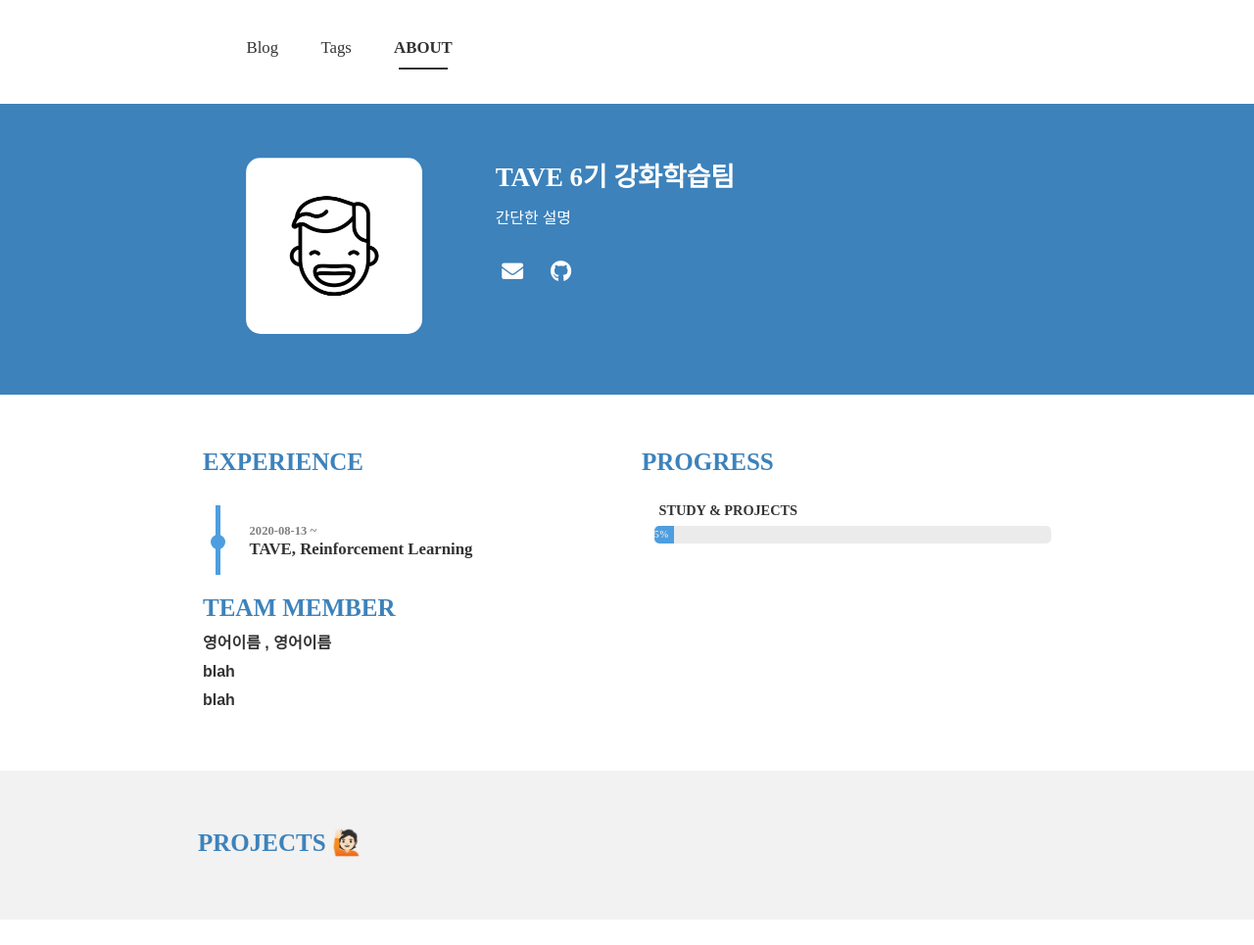
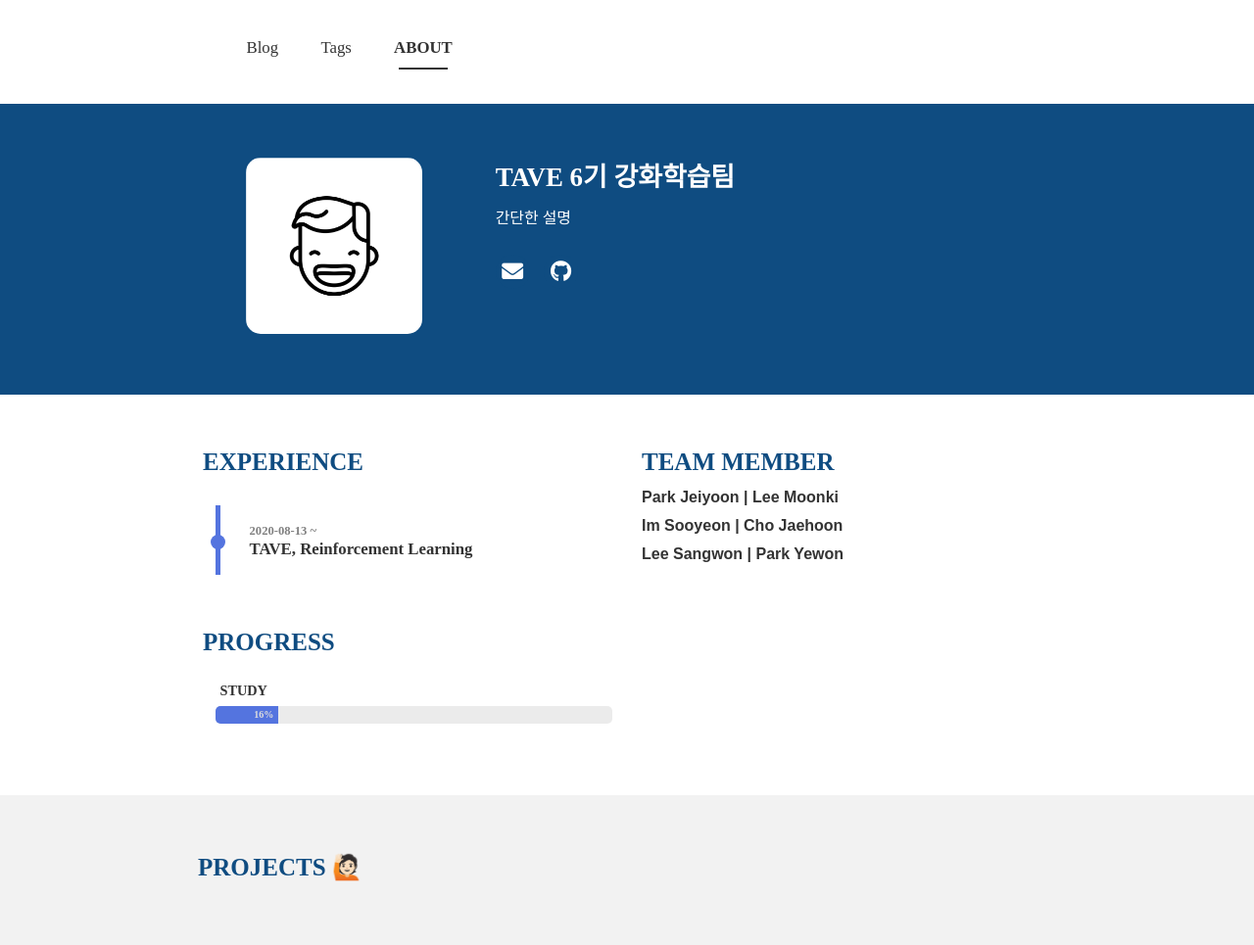
Before and after one commit to TAVE-6th-RLstudy/TAVE-6th-RLstudy.github.io, a Jekyll site: the page built from portfolio.html, in a window 1280 px wide. Shown: the whole page at 98% size. Built offline with Jekyll 4.4.1, drawn with Linux system fonts in a browser that asks for light colours; nearby versions of some CDN libraries; some web fonts are replaced; before the commit the page ends 939 px from its top, so only the background shows below that.

Commit message:
icon change

```diff
--- a/_config.yml
+++ b/_config.yml
@@ -6,6 +6,7 @@
 # Blog Settings
 theme_settings:
   title: TAVE 6TH RL Stydy
+  description: Reinforcement Learning
   favicon: assets/favicon.ico
 
   # Profile Settings
@@ -18,12 +19,12 @@
         end:
         experience: TAVE, Reinforcement Learning
     skills:
-      - skill: STUDY & PROJECTS
-        value: 5 # Percent value
+      - skill: STUDY
+        value: 16 # Percent value
     teammember:
-      - name1: 영어이름 , 영어이름
-      - name2: blah
-      - name3: blah
+      - name1: Park Jeiyoon | Lee Moonki
+      - name2: Im Sooyeon   | Cho Jaehoon
+      - name3: Lee Sangwon  | Park Yewon
 
   # Icons
   icons:
--- a/_includes/head.html
+++ b/_includes/head.html
@@ -45,7 +45,7 @@
   <!-- OG Tag -->
   {% if page.title %} {% assign title = site.theme_settings.title | append: "-"
   | append: page.title %} {% else %} {% assign title = site.theme_settings.title
-  %} {% endif %}
+  | append: "-" | append: site.theme_settings.description %} {% endif %}
   <meta name="title" content="{{ title }}" />
   <meta name="author" content="{{ site.theme_settings.profile.username }}" />
   <meta name="keywords" content="{{ page.tags | join: ',' }}" />
--- a/_layouts/portfolio.html
+++ b/_layouts/portfolio.html
@@ -37,6 +37,16 @@
       </ul>
     </article>
     <article class="skills col-12 col-md-6">
+      <p class="title">TEAM MEMBER</p>
+      <ul>
+        {% for _ in profile.teammember %}
+          <p class="teammember">{{ _.name1 }}</p>
+          <p class="teammember">{{ _.name2 }}</p>
+          <p class="teammember">{{ _.name3 }}</p>
+        {% endfor %}
+      </ul>
+    </article>
+    <article class="skills col-12 col-md-6">
       <p class="title">PROGRESS</p>
       <ul class="skill-list">
         {% for _ in profile.skills %}
@@ -51,17 +61,6 @@
         {% endfor %}
       </ul>
     </article>
-    <article class="col-12 col-md-6">
-      <p class="title">TEAM MEMBER</p>
-      <ul>
-        {% for _ in profile.teammember %}
-          <p class="teammember">{{ _.name1 }}</p>
-          <p class="teammember">{{ _.name2 }}</p>
-          <p class="teammember">{{ _.name3 }}</p>
-        {% endfor %}
-      </ul>
-    </article>
   </section>
-
   {% include projects.html %}
 </div>
--- a/_sass/base/_variable.scss
+++ b/_sass/base/_variable.scss
@@ -1,7 +1,9 @@
-$theme-color: #4d9ee0;
+// post hover, tags color, progress bar
+$theme-color: #5474df;
 $theme-bright: #f7f4f9;
-$theme-dark: #3d82bb;
-$theme-dark2: #37708a;
+// ABOUT backgroud color
+$theme-dark: #0f4c81;
+$theme-dark2: #4a85dd;
 $text: rgba(0, 0, 0, 0.8);
 $text-gray: rgba(0, 0, 0, 0.54);
 
```
Also changed, not shown: _posts/2019-06-08-markdown-and-html.md (deleted, +0 -114 lines), _posts/2020-08-17-Reinforcement_Learning1.md (added, +20 -0 lines), assets/favicon.ico.
